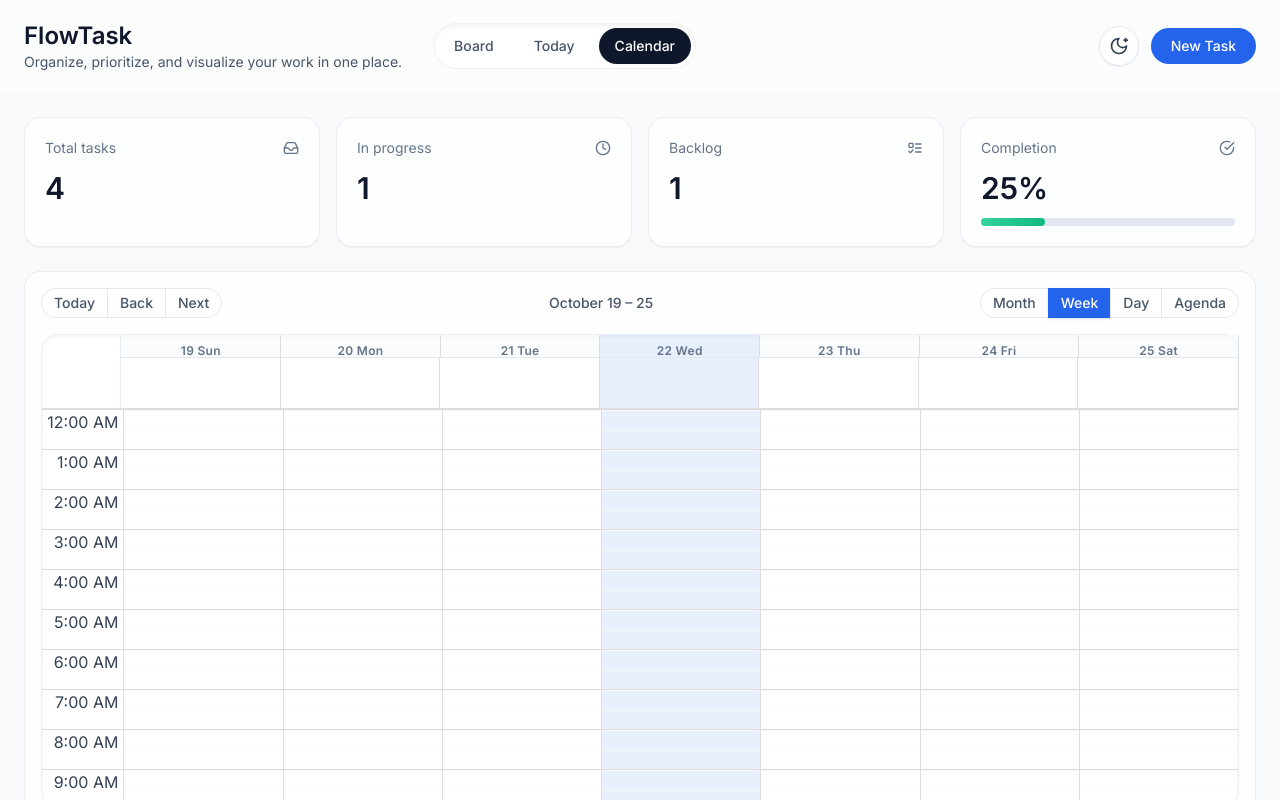
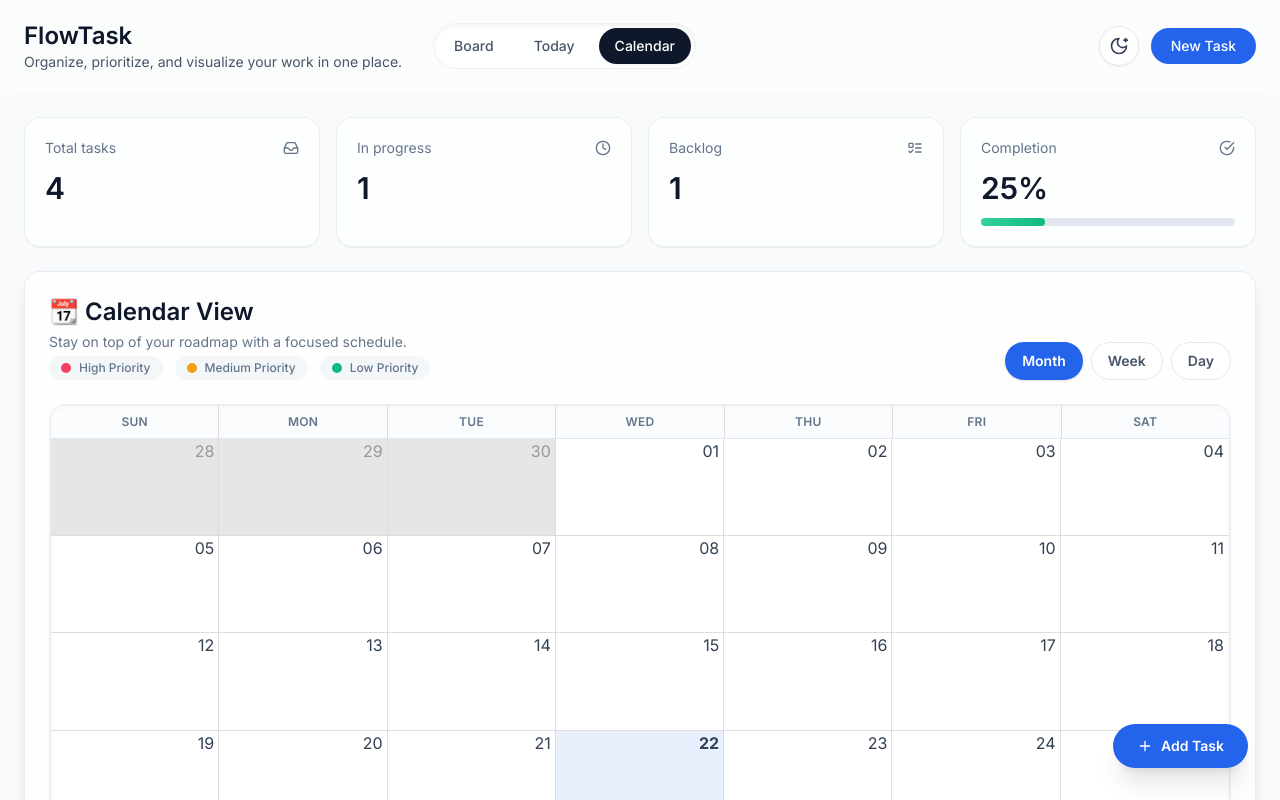
Before and after one commit to awang1020/Inbox-Calendar-AI, a Next.js app: page /calendar in a window 1280 px wide. Shown: the top 800 px of the page. Built offline with nearby package versions, Linux system fonts and the light colour scheme.

Commit message:
Revamp calendar view with interactive UI

```diff
--- a/components/views/CalendarView.tsx
+++ b/components/views/CalendarView.tsx
@@ -1,8 +1,11 @@
 "use client";
 
-import { useMemo } from "react";
-import { addHours } from "date-fns";
-import { Calendar, Views, type EventPropGetter } from "react-big-calendar";
+import { useCallback, useMemo, useState } from "react";
+import clsx from "clsx";
+import { addHours, format } from "date-fns";
+import { AnimatePresence, motion } from "framer-motion";
+import { Calendar, Views, type EventPropGetter, type View, type EventProps } from "react-big-calendar";
+import { Plus } from "lucide-react";
 import { TaskStats } from "@/components/task/TaskStats";
 import type { TaskPageRenderProps } from "@/components/layout/TaskPageContainer";
 import type { Task, TaskPriority } from "@/types/task";
@@ -34,7 +37,13 @@ const eventPropGetter: EventPropGetter<CalendarEvent> = (event) => {
   };
 };
 
-export function CalendarView({ tasks, onEdit }: TaskPageRenderProps) {
+const viewOptions: { label: string; value: View }[] = [
+  { label: "Month", value: Views.MONTH },
+  { label: "Week", value: Views.WEEK },
+  { label: "Day", value: Views.DAY }
+];
+
+export function CalendarView({ tasks, onEdit, openCreate }: TaskPageRenderProps) {
   const events = useMemo<CalendarEvent[]>(
     () =>
       tasks
@@ -52,24 +61,113 @@ export function CalendarView({ tasks, onEdit }: TaskPageRenderProps) {
     [tasks]
   );
 
+  const [currentView, setCurrentView] = useState<View>(Views.MONTH);
+
+  const CalendarEventComponent = useCallback(
+    ({ event }: EventProps<CalendarEvent>) => {
+      const category = event.resource.category ?? "General";
+      const categoryLabel = category.charAt(0).toUpperCase() + category.slice(1);
+      const dueTime = format(event.start, "MMM d • h:mm a");
+
+      return (
+        <div className="group relative flex flex-col gap-0.5 text-xs">
+          <span className="text-sm font-semibold leading-tight">{event.title}</span>
+          <span className="text-[11px] font-medium uppercase tracking-wide text-white/80">
+            {categoryLabel}
+          </span>
+          <span className="text-[11px] text-white/80">{dueTime}</span>
+
+          <div className="pointer-events-none absolute left-1/2 top-0 hidden w-56 -translate-x-1/2 -translate-y-full rounded-xl bg-slate-900/95 p-3 text-left text-[11px] text-slate-100 shadow-xl ring-1 ring-white/10 transition group-hover:block">
+            <p className="text-sm font-semibold leading-tight text-white">{event.title}</p>
+            <p className="mt-1 font-medium uppercase tracking-wide text-[10px] text-slate-300">{categoryLabel}</p>
+            <p className="mt-1 text-xs text-slate-200">Due {dueTime}</p>
+          </div>
+        </div>
+      );
+    },
+    []
+  );
+
   return (
     <>
       <TaskStats tasks={tasks} />
 
-      <section className="rounded-2xl border border-slate-200/80 bg-white/80 p-4 shadow-sm dark:border-slate-700/60 dark:bg-slate-900/50">
+      <section className="relative flex flex-col gap-6 rounded-2xl border border-slate-200/80 bg-white/80 p-6 shadow-lg backdrop-blur dark:border-slate-700/60 dark:bg-slate-900/60">
+        <header className="flex flex-col gap-4 sm:flex-row sm:items-start sm:justify-between">
+          <div className="space-y-1">
+            <h1 className="text-2xl font-semibold text-slate-900 dark:text-slate-100">📆 Calendar View</h1>
+            <p className="text-sm text-slate-500 dark:text-slate-400">
+              Stay on top of your roadmap with a focused schedule.
+            </p>
+            <div className="mt-4 flex flex-wrap items-center gap-3 text-xs font-medium text-slate-500 dark:text-slate-400">
+              <span className="flex items-center gap-2 rounded-full bg-slate-100/80 px-3 py-1 dark:bg-slate-800/60">
+                <span className="h-2.5 w-2.5 rounded-full bg-[#f43f5e]" /> High Priority
+              </span>
+              <span className="flex items-center gap-2 rounded-full bg-slate-100/80 px-3 py-1 dark:bg-slate-800/60">
+                <span className="h-2.5 w-2.5 rounded-full bg-[#f59e0b]" /> Medium Priority
+              </span>
+              <span className="flex items-center gap-2 rounded-full bg-slate-100/80 px-3 py-1 dark:bg-slate-800/60">
+                <span className="h-2.5 w-2.5 rounded-full bg-[#10b981]" /> Low Priority
+              </span>
+            </div>
+          </div>
+
+          <div className="flex items-center justify-end gap-2 self-end">
+            {viewOptions.map((option) => (
+              <button
+                key={option.value}
+                onClick={() => setCurrentView(option.value)}
+                className={clsx(
+                  "rounded-full border px-4 py-2 text-sm font-semibold transition focus-visible:outline focus-visible:outline-2 focus-visible:outline-offset-2 focus-visible:outline-[hsl(var(--accent))]",
+                  currentView === option.value
+                    ? "border-transparent bg-[hsl(var(--accent))] text-white shadow"
+                    : "border-slate-200 bg-white text-slate-600 hover:bg-slate-100 dark:border-slate-700 dark:bg-slate-800 dark:text-slate-200 dark:hover:bg-slate-700"
+                )}
+                type="button"
+              >
+                {option.label}
+              </button>
+            ))}
+          </div>
+        </header>
+
+        <div className="relative rounded-2xl border border-slate-200/60 bg-white/60 shadow-inner dark:border-slate-700/60 dark:bg-slate-900/40">
+          <AnimatePresence mode="wait">
+            <motion.div
+              key={currentView}
+              initial={{ opacity: 0, y: 12 }}
+              animate={{ opacity: 1, y: 0 }}
+              exit={{ opacity: 0, y: -12 }}
+              transition={{ duration: 0.25, ease: "easeOut" }}
+              className="h-[65vh]"
+            >
               <Calendar
                 localizer={calendarLocalizer}
                 events={events}
                 startAccessor="start"
                 endAccessor="end"
-          style={{ height: "65vh" }}
+                view={currentView}
+                onView={(view) => setCurrentView(view)}
                 popup
-          views={[Views.MONTH, Views.WEEK, Views.DAY, Views.AGENDA]}
-          defaultView={Views.WEEK}
+                views={[Views.MONTH, Views.WEEK, Views.DAY]}
                 eventPropGetter={eventPropGetter}
+                components={{ toolbar: () => null, event: CalendarEventComponent }}
+                style={{ height: "100%" }}
                 onSelectEvent={(event) => onEdit(event.resource)}
               />
+            </motion.div>
+          </AnimatePresence>
+        </div>
       </section>
+
+      <button
+        onClick={openCreate}
+        className="fixed bottom-8 right-8 hidden items-center gap-2 rounded-full bg-[hsl(var(--accent))] px-6 py-3 text-sm font-semibold text-white shadow-xl transition hover:shadow-2xl focus-visible:outline focus-visible:outline-2 focus-visible:outline-offset-2 focus-visible:outline-[hsl(var(--accent))] md:flex"
+        type="button"
+      >
+        <Plus className="h-4 w-4" />
+        Add Task
+      </button>
     </>
   );
 }
--- a/package.json
+++ b/package.json
@@ -11,6 +11,7 @@
   "dependencies": {
     "clsx": "^2.1.0",
     "date-fns": "^3.6.0",
+    "framer-motion": "^11.3.31",
     "lucide-react": "^0.378.0",
     "nanoid": "^5.0.7",
     "next": "^16.0.0",
```
Also changed, not shown: 1 other file (tests, documents, lock files or other folders). Lines whose indentation alone changed are shown as unchanged.
